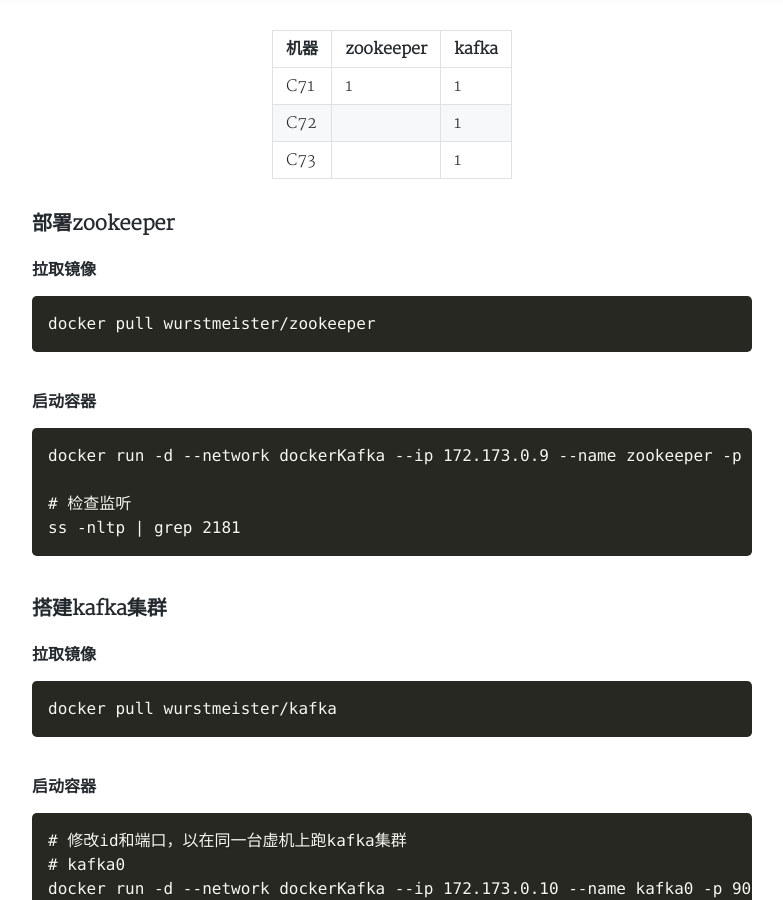
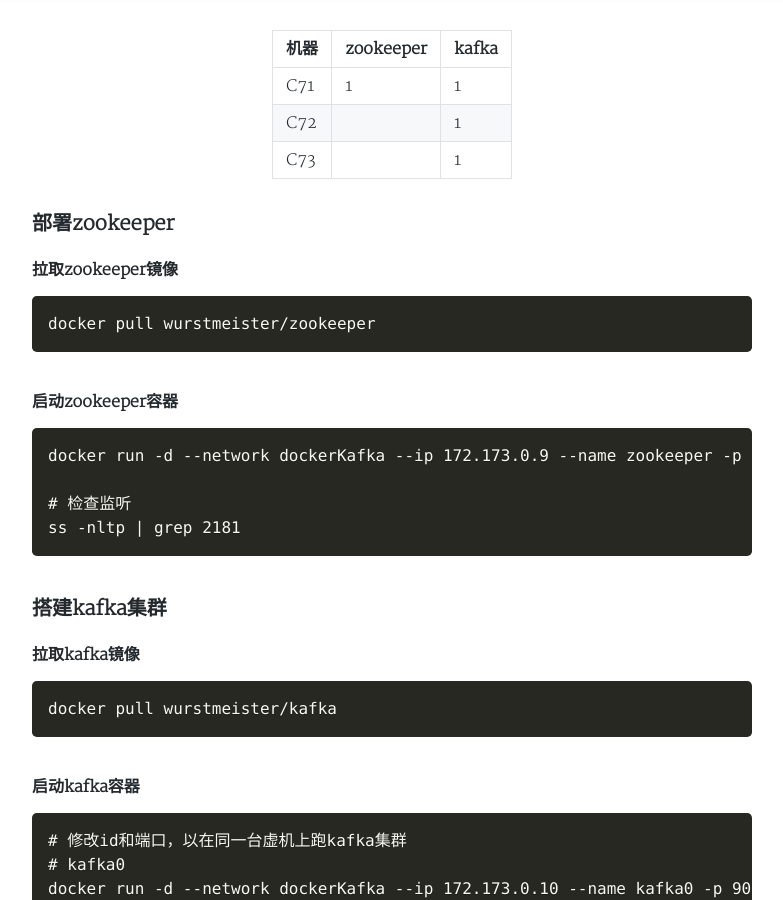
Before and after one commit to zcsee/zcsee.github.io, a Jekyll site: the page built from _posts/2023-03-01-docker部署kafka集群.md, in a window 1280 px wide and 900 px high, scrolled down 481 px. Shown: the whole window, without its empty margins (248-1031 px from the left). Built offline with Jekyll 4.4.1, drawn with Linux system fonts in a browser that asks for light colours; nearby versions of some CDN libraries; a style sheet for code colours, icons or effects is not loaded.

Commit message:
fix docker deploy kafka cluster bug

````diff
--- a/_posts/2023-03-01-docker部署kafka集群.md
+++ b/_posts/2023-03-01-docker部署kafka集群.md
@@ -21,13 +21,13 @@ tags: docker kafka 集群
 
 ### 部署zookeeper
 
-#### 拉取镜像
+#### 拉取zookeeper镜像
 
 ```shell
 docker pull wurstmeister/zookeeper
 ```
 
-#### 启动容器
+#### 启动zookeeper容器
 
 ```shell
 docker run -d --network dockerKafka --ip 172.173.0.9 --name zookeeper -p 2181:2181 -t wurstmeister/zookeeper
@@ -38,13 +38,13 @@ ss -nltp | grep 2181
 
 ### 搭建kafka集群
 
-#### 拉取镜像
+#### 拉取kafka镜像
 
 ```shell
 docker pull wurstmeister/kafka
 ```
 
-#### 启动容器
+#### 启动kafka容器
 
 ```shell
 # 修改id和端口，以在同一台虚机上跑kafka集群
````
